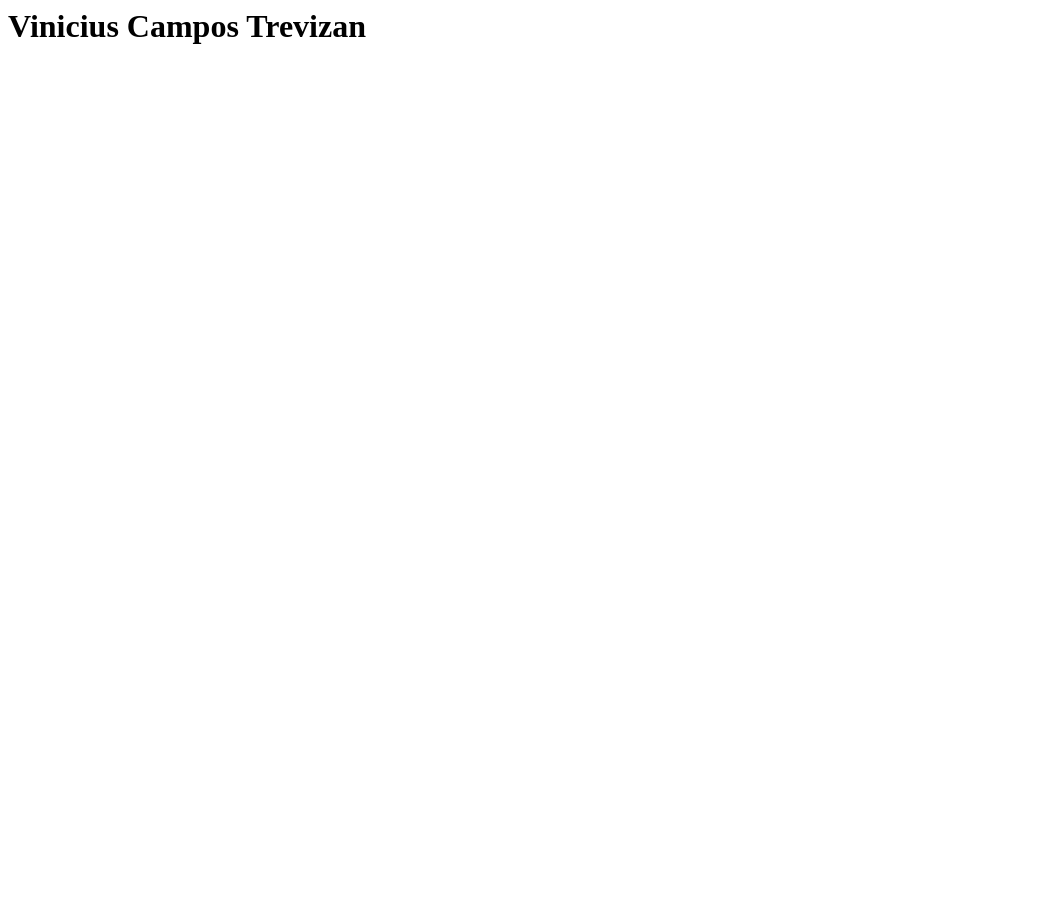
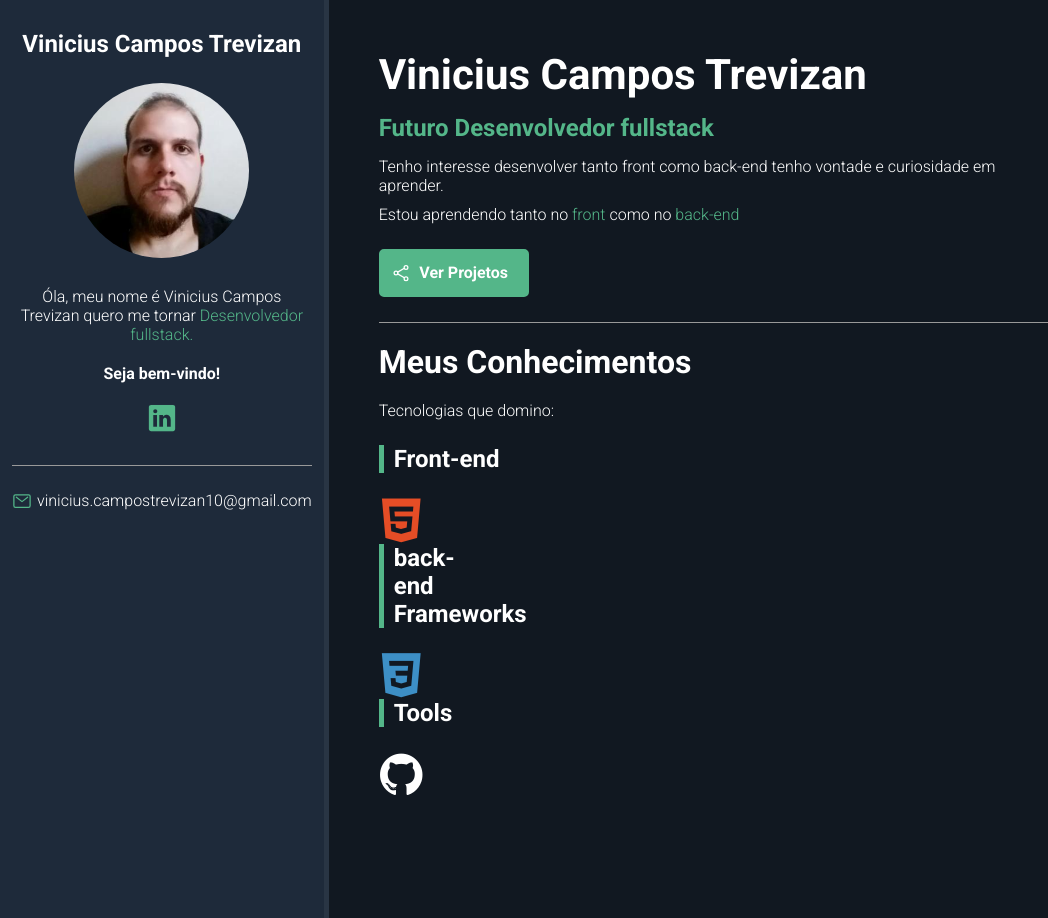
Before and after one commit to ViniciusCT93/ViniciusCT93.github.io, a plain HTML site: page index.html in a window 1280 px wide. Shown: the whole page, without its empty margins (0-1048 px from the left). Before the commit the page ends 800 px from the top, so only its background shows below. Drawn offline with nearby package versions, Linux system fonts and the light colour scheme.

Commit message:
Finalizando Portifólio

```diff
--- /dev/null
+++ b/css/styles.css
@@ -0,0 +1,227 @@
+/* Reset */
+*{
+    padding: 0;
+    margin: 0;
+    font-family:"roboto";
+    box-sizing: border-box;
+}
+
+/* Variables */
+
+:root {
+   --main-color: #54B689;
+   --main-text-color:#FFF;
+   --border-color: #999;
+   --bio-bg-color: #1E2A3A;
+   --bio-border-color: #293544;
+   --about-bg-color: #111821;
+}
+/*general */
+.highlight {
+color:var(--main-color);
+}
+
+/* Containers */
+#container {
+    display: flex;
+    flex-direction: row;
+    color: var(--main-text-color);
+
+}
+#bio-container {
+    flex: 1 1 20%;
+    min-height: 100vh;
+    background-color:var(--bio-bg-color);
+    text-align: center;
+    padding: 30px 12px;
+    border-right: 5px solid var(--bio-border-color);
+}
+
+#about-container {
+    flex: 1 1 80%;
+    min-height: 100%;
+    background-color: var(--about-bg-color);
+    padding: 50px;
+}
+/* Bio container*/
+#bio-container h2 {
+  margin-bottom: 25px;
+}
+#bio-container p {
+    margin-bottom: 20px;
+}
+
+#bio-image {
+  width: 175px;
+  height: 175px;
+  border-radius: 50%;
+  margin-bottom: 25px;
+
+}
+
+#bio-container #welcome-text {
+    font-weight: bold;
+
+}
+#social-container {
+    display: flex;
+    justify-content: center;
+    list-style: none;
+    border-bottom: 1px solid var(--border-color);
+    margin-bottom: 25px;
+    padding-bottom: 25px;
+
+}
+
+#social-container li {
+    flex: 1 1 0;
+    max-width: 60px;
+}
+
+#social-container li a {
+    color:  var(--main-color);
+    font-size: 30px;
+}
+
+#email-container {
+    display: flex;
+    justify-content: center;
+}
+
+#email-container ion-icon,
+#email-container a {
+    flex: 1 1 0;
+}
+
+#email-container a {
+    color: var(--main-text-color);
+    text-decoration: none;
+    max-width: 275px;
+
+}
+#email-container ion-icon {
+    color: var(--main-color);
+    font-size: 20px;
+    margin-right: 5px;
+    max-width: 20px;
+}
+
+/*about container */
+#name {
+    font-size: 42px;
+    margin-bottom: 15px;
+}
+#title {
+    font-size: 24px;
+    margin-bottom: 15px;
+    font-weight: bold;
+}
+
+.description {
+    max-width: 75%;
+    margin-bottom: 10px;
+}
+#btn-projects {
+    font-weight: bold;
+    font-size: 16px;
+    color: var(--main-text-color);
+    background-color: var(--main-color);
+    border: 2px solid var(--main-color);
+    border-radius: 5px;
+    text-decoration: none;
+    transition: 0.5;
+    margin: 25px 0;
+    padding: 12px 10px;
+    width: 150px;
+    text-align: center;
+    display: flex;
+}
+#btn-projects ion-icon,
+#btn-projects span {
+    flex: 1 1 0;
+}
+
+#btn-projects ion-icon {
+    font-size: 20px;
+    max-width: 20px;
+}
+#btn-projects:hover {
+    background-color: transparent;
+}
+
+#skills-section-title {
+    border-top: 1px solid var(--border-color);
+    padding-top: 20px;
+    margin-bottom: 20px;
+    font-size: 32px;
+}
+
+#skills-container {
+    display: flex;
+    flex-wrap: wrap;
+    margin-top: 25px;
+}
+
+.skills-box {
+flex: 1 1 33%;
+max-width: 33%;
+margin-bottom: 35px;
+}
+
+.skills-title {
+    font-size: 24px;
+    margin-bottom: 25px;
+    font-weight: bold;
+    padding-left: 10px;
+    border-left: 5px solid var(--main-color);
+}
+
+.skills-box i {
+    font-size: 45px;
+    margin-right: 10px;
+}
+
+/*Mobile */
+@media(max-width: 450px) {
+
+    #container {
+        flex-direction: column;
+    }
+
+    #bio-container {
+        min-height: auto;
+        border-right: none;
+        border-bottom: 5px solid var(--bio-border-color);
+    }
+    #bio-container h2 {
+        display: none;
+    }
+    #bio-container p {
+    max-width: 60%;
+    margin: 10px auto;
+    }
+
+    #about-container {
+        text-align: 30px;
+        padding: 30px;
+    }
+
+    #about-container .description {
+        margin: 10px auto;
+        max-width: 100%;
+        line-height: 26px;
+    }
+
+    #btn-projects {
+        margin: 20px auto;
+    }
+    .skills-box {
+        flex: 1 1 100%;
+        max-width: 100%;
+        margin-bottom: 40px;
+        text-align: left;
+    }
+    .skills-box i {
+        font-size: 60px;
+    }
+}
--- a/index.html
+++ b/index.html
@@ -1 +1,59 @@
-<h1>Vinicius Campos Trevizan</h1>
+<!DOCTYPE html>
+<html lang="en">
+<head>
+    <meta charset="UTF-8">
+    <meta http-equiv="X-UA-Compatible" content="IE=edge">
+    <meta name="viewport" content="width=device-width, initial-scale=1.0">
+    <title>Portifólio Vinicius Campos Trevizan</title>
+ <!--Google Fonts -->
+ <link rel="preconnect" href="https://fonts.googleapis.com">
+<link rel="preconnect" href="https://fonts.gstatic.com" crossorigin>
+<link href="https://fonts.googleapis.com/css2?family=Roboto:ital,wght@0,300;0,700;0,900;1,300;1,700;1,900&display=swap" rel="stylesheet">
+<!-- Dev Icon Fonts-->
+<link rel="stylesheet" href="https://cdn.jsdelivr.net/gh/devicons/devicon@v2.15.1/devicon.min.css">
+<!--Css do Projeto-->
+    <link rel="stylesheet" href="css/styles.css">
+</head>
+<body>
+   <main id="container">
+    <aside id="bio-container">
+    <h2>Vinicius Campos Trevizan</h2>
+    <img id="bio-image" src="img/profile.jpg" alt="Vinicius campos Trevizan">
+    <p>Óla, meu nome é Vinicius Campos Trevizan quero me tornar <span class="highlight">Desenvolvedor fullstack</span-clas>.</p>
+    <p id="welcome-text">Seja bem-vindo!</p>
+    <ul id="social-container">
+    <li><a href="https://www.linkedin.com/in/vinicius-campos-trevizan-58b18716b?lipi=urn%3Ali%3Apage%3Ad_flagship3_profile_view_base_contact_details%3BPlskcndmTd%2BPcilbwmMWkg%3D%3D"target="_blank"><ion-icon name="logo-linkedin"></ion-icon></a></li>
+    </ul>
+    <div id="email-container">
+    <ion-icon name="mail-outline"></ion-icon><a href="mailto:vinicius.campostrevizan10@gmail.com">vinicius.campostrevizan10@gmail.com</a>
+    </aside>
+
+<section id="about-container">
+    <h1 id="name">Vinicius Campos Trevizan</h1>
+    <p id="title"><span class="highlight"> Futuro Desenvolvedor fullstack</span></p>
+    <p class="description">Tenho interesse desenvolver tanto front como back-end tenho vontade e curiosidade em aprender. </p>
+    <p class="description">Estou aprendendo tanto no <span class="highlight">front</span> como no <span class="highlight">back-end</span>
+    <h1></h1><a href="https://github.com/ViniciusCT93" target="_blank" id="btn-projects"><ion-icon name="share-social-outline"></ion-icon><span> Ver Projetos </span></a>
+    <h2 id="skills-section-title">Meus Conhecimentos</h2>
+    <p clas="description">Tecnologias que domino:</p>
+    <div id="skills-container">
+    <div class="skills-box">
+    <p class="skills-title">Front-end</p>
+    <i class="devicon-html5-plain colored"></i>
+    <div class="skills-box">
+
+    <p class="skills-title">back-end Frameworks</p>
+    <i class="devicon-css3-plain colored"></i>
+    <div class="skills-box">
+
+    <div class="skills-box">
+    <p class="skills-title">Tools</p>
+    <i class="devicon-github-plain "></i>
+     </div>
+     </div>
+</section>
+   </main>
+    <!-- Ion Icons -->
+    <script type="module" src="https://unpkg.com/ionicons@5.5.2/dist/ionicons/ionicons.esm.js"></script>
+</body>
+</html>
```
Also changed, not shown: img/profile.jpg (added).
